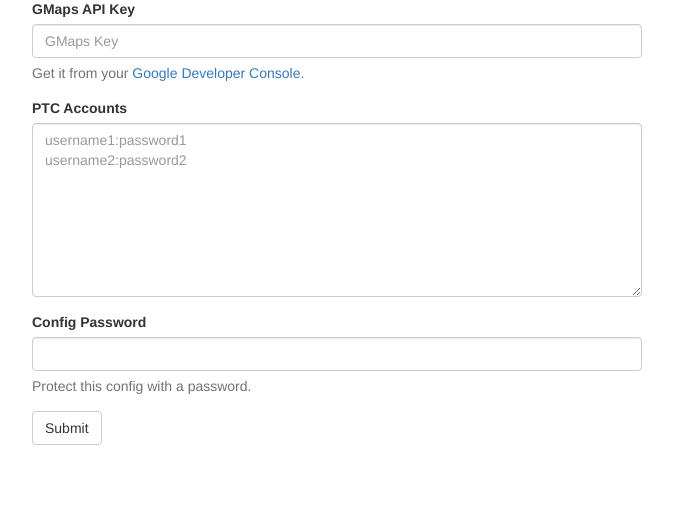
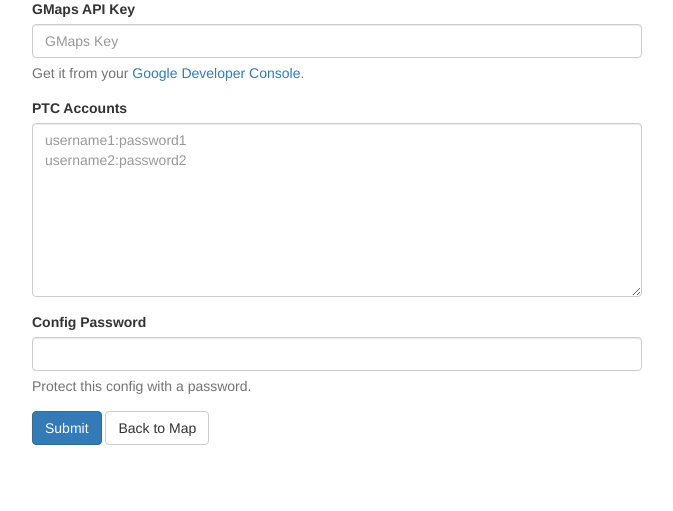
Before and after one commit to favll/pogom, a Python web app: template templates/config.html in a window 1280 px wide. Shown: the part 71-582 px from the top of the page, without its empty margins (303-976 px from the left). Run offline with Jinja, Linux system fonts and the light colour scheme; the template is opened without the code that fills it, so the values that code supplies are empty; some libraries are stand-ins or nearby versions.

Commit message:
Added links back to the map on the config page (one by submit as a 'cancel' and one in the submit success dialog

```diff
--- a/templates/config.html
+++ b/templates/config.html
@@ -18,7 +18,7 @@
 <div class="container col-md-6 col-md-offset-3">
     <h1>PoGoMap Config</h1>
     {% if alert %}
-    <div class="alert alert-success" role="alert" id="alert-success" style="">Success! Config has been changed.</div>
+    <div class="alert alert-success" role="alert" id="alert-success" style="">Success! Config has been changed. <a href="../">Click here to return to the map.</a></div>
     {% endif %}
     <form method="POST" action="config">
       <div class="form-group">
@@ -38,7 +38,8 @@ username2:password2">
         <input type="password" class="form-control" id="configPassword" name="configPassword" value="{{ password or ''}}">
         <span id="configPasswordHelp" class="help-block">Protect this config with a password.</span>
       </div>
-      <button type="submit" class="btn btn-default">Submit</button>
+      <button type="submit" class="btn btn-primary">Submit</button>
+      <a href="../" class="btn btn-default">Back to Map</a>
     </form>
 </div>
 
```
